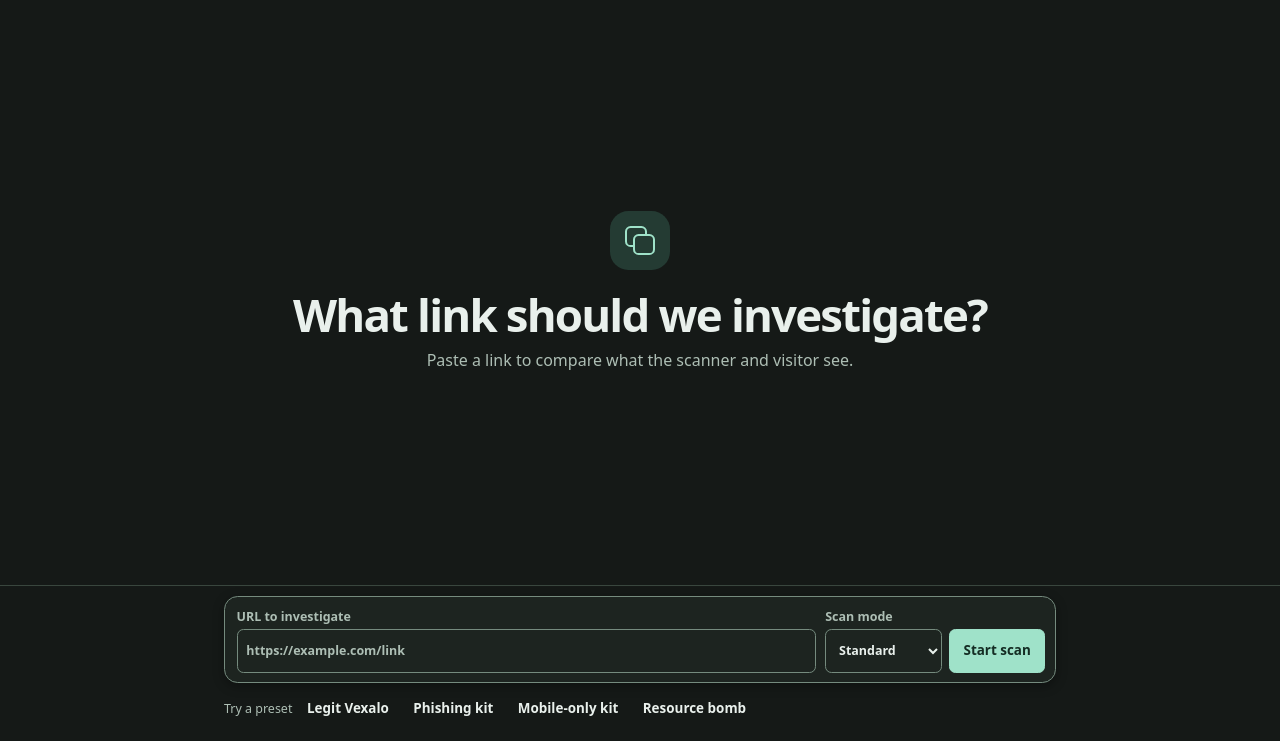
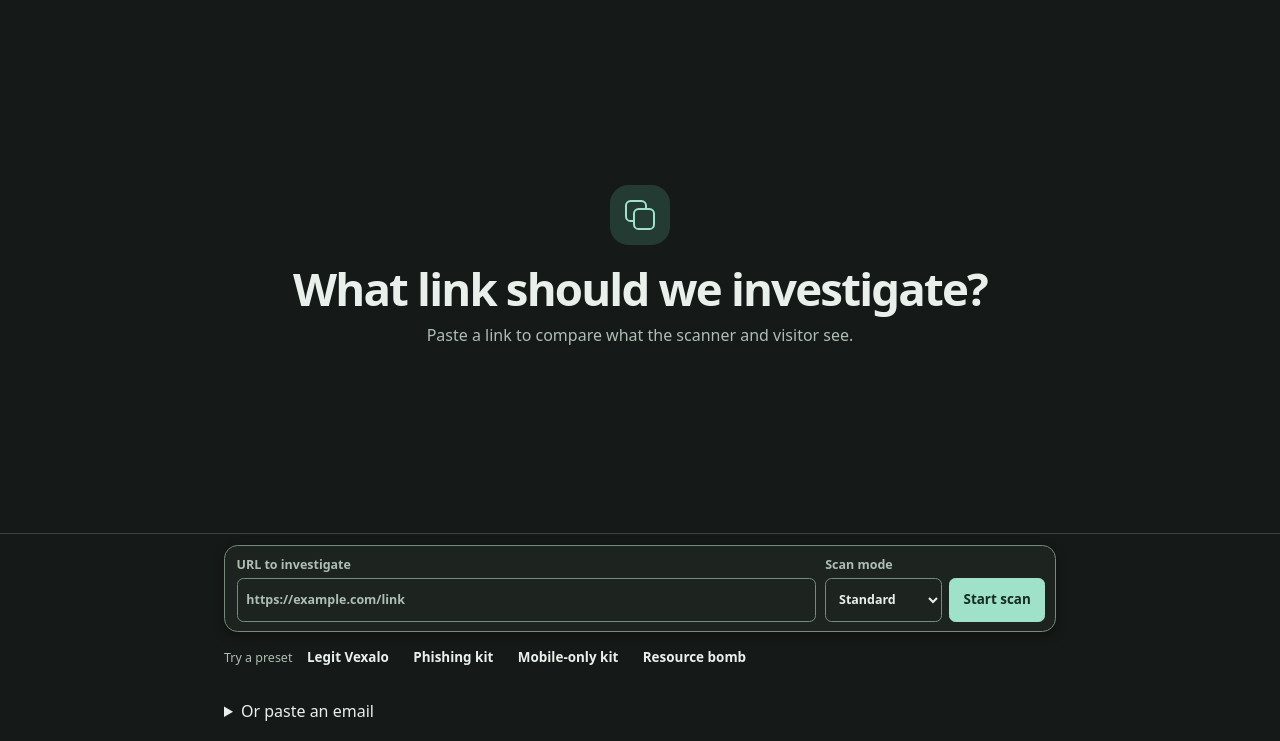
Before and after one commit to rov33r/Phish-Detonator, a FastAPI app: page / in a window 1280 px wide. Shown: the part 59-800 px from the top of the page. Run offline with FastAPI, Linux system fonts and the light colour scheme.

Commit message:
c: handle real investigation events and preview pasted email

```diff
--- a/app/main.py
+++ b/app/main.py
@@ -13,7 +13,9 @@ from uuid import uuid4
 from fastapi import FastAPI, HTTPException, Request
 from fastapi.responses import FileResponse, PlainTextResponse, StreamingResponse
 from fastapi.staticfiles import StaticFiles
-from pydantic import BaseModel, HttpUrl
+from pydantic import BaseModel, Field, HttpUrl
+
+from app.email_intake import extract_links, flags
 
 ROOT = Path(__file__).resolve().parent
 PRESETS = {
@@ -148,7 +150,8 @@ def demo_events(url, mode):
             "checks": [{"name": "Synthetic values only", "ok": True}],
             "decision": "auto_approved", "reason": "The simulated submission uses only decoy placeholders.",
         }
-        trail.append(host)
+        if scam:
+            trail.append(host)
         receipt = f"{victim}/network.txt"
         yield "request_seen", {"visit": victim, "method": "POST", "host": host, "url": f"https://{host}/submit"}
         yield "decoy_sent", {"host": host, "url": f"https://{host}/submit", "field": "password", "encoding": "plain"}
@@ -233,6 +236,19 @@ app.mount("/static", StaticFiles(directory=ROOT / "static"), name="static")
 class ScanInput(BaseModel):
     url: HttpUrl
     mode: Literal["standard", "high_risk"] = "standard"
+
+
+class EmailPreviewInput(BaseModel):
+    email_text: str = Field(min_length=1, max_length=50_000)
+
+
+@app.post("/api/email-preview")
+async def email_preview(body: EmailPreviewInput):
+    try:
+        links = extract_links(body.email_text)
+        return {"links": links, "flags": flags(body.email_text, links)}
+    except ValueError as error:
+        raise HTTPException(422, "The email could not be parsed") from error
 
 
 class DecisionInput(BaseModel):
--- a/app/static/app.css
+++ b/app/static/app.css
@@ -227,3 +227,20 @@ button[aria-pressed="true"] { color: var(--accent); border-color: var(--accent);
 .detection-list li[data-state="flagged"] span { color: inherit; }
 @media (max-width: 35rem) { .detection-list { grid-template-columns: minmax(0, 1fr); } }
 @media (prefers-reduced-motion: reduce) { .browser-state[data-state="running"]::before { animation: none; } }
+
+.email-input { margin-top: .75rem; }
+.email-input summary { cursor: pointer; width: fit-content; padding-block: .45rem; }
+.email-input form { display: grid; gap: .5rem; justify-items: start; }
+.email-input textarea {
+  width: min(100%, 52rem); resize: vertical; font: inherit; color: inherit;
+  background: var(--surface); border: 1px solid currentColor; border-radius: .5rem; padding: .65rem;
+}
+.email-triage { margin-top: .75rem; }
+#legitimate-check, [data-hypothesis="refuted-legitimate"] .row-title span {
+  color: var(--risk); font-weight: 650;
+}
+
+#email-text { accent-color: var(--accent); }
+.email-triage { border-bottom: 1px solid var(--rule); padding-top: .65rem; }
+.email-triage h2 { font-size: 1rem; }
+.email-input[open] { max-height: min(40dvh, 17rem); overflow-y: auto; }
--- a/app/static/app.js
+++ b/app/static/app.js
@@ -28,7 +28,8 @@ const counterIds = ["created", "destroyed", "requests", "blocked-count", "limits
 const hypothesisRows = new Map();
 const sandboxRows = new Map();
 const stepReasons = new Map();
-const passwordHosts = new Set();
+const observedHosts = new Map();
+const thirdPartyHosts = new Set();
 let scanId;
 let source;
 let lastEvent = 0;
@@ -227,7 +228,7 @@ function summarizeChecks(payload) {
   const destinations = payload.password_sent_to;
   if (destinations?.length && payload.reasons.some((reason) => reason.signal === "S1")) {
     setCheck("password", `Third-party destination: ${destinations.join(", ")}`, "flagged");
-  } else if (passwordHosts.size) {
+  } else if ([...observedHosts.values()].some((fields) => fields.has("password"))) {
     setCheck("password", "Password observed. No third-party destination cited.", "finished");
   } else {
     setCheck("password", "No password submission observed", "finished");
@@ -237,12 +238,47 @@ function summarizeChecks(payload) {
   }
 }
 
+function renderTrail() {
+  const list = byId("trail");
+  list.replaceChildren();
+  for (const host of thirdPartyHosts) {
+    if (!observedHosts.has(host)) observedHosts.set(host, new Set(["password"]));
+  }
+  for (const [host, fields] of observedHosts) {
+    const label = element("strong", host);
+    if (thirdPartyHosts.has(host)) label.dataset.tone = "risk";
+    const detail = thirdPartyHosts.has(host) ? "Third-party password destination" :
+      fields.has("password") ? "Password observed" : "Email observed";
+    appendRow("trail", label, element("p", detail, "subtle"));
+  }
+  byId("trail-empty").hidden = observedHosts.size > 0;
+  list.hidden = observedHosts.size === 0;
+}
+
+function renderEmailTriage({ links, flags }) {
+  const section = byId("email-triage");
+  section.hidden = false;
+  for (const id of ["email-links", "email-flags"]) byId(id).replaceChildren();
+  byId("email-triage-summary").textContent = links.length
+    ? `${links.length} ${links.length === 1 ? "link" : "links"} found`
+    : "No web links found.";
+  for (const link of links) {
+    const row = appendRow("email-links", element("strong", link.url));
+    if (link.shown_text && link.shown_text !== link.url) row.append(element("p", link.shown_text, "subtle"));
+    if (link.picked) row.append(element("p", link.reason || "Selected for investigation", "subtle"));
+  }
+  for (const flag of flags) appendRow("email-flags", element("p", flag.detail, "subtle"));
+  byId("email-links").hidden = links.length === 0;
+  byId("email-flags").hidden = flags.length === 0;
+}
+
 const render = {
   scan_started(event, p) {
     byId("email").textContent = p.decoy_email;
     byId("password").textContent = "••••••••••••••••";
     activity(event, "Scan started", p.url);
   },
+  email_triage(event, p) { renderEmailTriage(p); },
   scan_queued(event, p) {
     status(`Queued · position ${p.position}`, "running");
     activity(event, "Scan queued");
@@ -270,6 +306,11 @@ const render = {
     entry.detail.textContent = p.reason;
     entry.row.querySelectorAll("a").forEach((link) => link.remove());
     entry.row.append(...citeLinks(p.evidence));
+    if (p.id === "H4" && p.status === "refuted") {
+      entry.row.dataset.hypothesis = "refuted-legitimate";
+      byId("legitimate-check").hidden = false;
+      activity(event, "Legitimate login ruled out", p.reason);
+    }
   },
   dispatch(event, p) {
     setVisitState(p.visit, "Dispatched", "running");
@@ -319,12 +360,13 @@ const render = {
   request_seen() { increment("requests"); },
   probe_seen() { increment("probes"); },
   decoy_sent(event, p) {
-    if (p.field !== "password" || passwordHosts.has(p.host)) return;
-    passwordHosts.add(p.host);
-    setCheck("password", `Decoy password observed at ${p.host}`, "observed");
-    byId("trail-empty").hidden = true;
-    appendRow("trail", element("strong", p.host));
-    activity(event, "Decoy password observed", p.host);
+    if (!observedHosts.has(p.host)) observedHosts.set(p.host, new Set());
+    const fields = observedHosts.get(p.host);
+    if (fields.has(p.field)) return;
+    fields.add(p.field);
+    if (p.field === "password") setCheck("password", `Decoy password observed at ${p.host}`, "observed");
+    renderTrail();
+    activity(event, `Decoy ${p.field} observed`, p.host);
   },
   request_blocked(event, p) {
     increment("blocked-count");
@@ -374,13 +416,16 @@ const render = {
   },
   verdict(event, p) {
     summarizeChecks(p);
+    thirdPartyHosts.clear();
+    for (const host of p.password_sent_to) thirdPartyHosts.add(host);
+    renderTrail();
     const stamp = byId("verdict");
     const label = p.verdict === "Scam" ? "Phishing" : p.verdict;
     stamp.textContent = label;
     activeResult = label;
     stamp.dataset.tone = { Phishing: "risk", Suspicious: "warn", "No evidence found": "good" }[label];
     for (const reason of p.reasons) {
-      appendRow("reasons", element("strong", `${reason.signal} · ${reason.text}`), ...citeLinks(reason.evidence));
+      appendRow("reasons", element("strong", `${reason.signal} · ${reason.signal === "S3" ? "Context · " : ""}${reason.text}`), ...citeLinks(reason.evidence));
     }
     if (p.untested.length) {
       byId("untested").hidden = false;
@@ -393,7 +438,14 @@ const render = {
     stop("Investigation complete", "complete");
   },
   decision(event, p) { recordDecision(p); },
-  error(event, p) { stop(`${p.where}: ${p.message}`, "error"); },
+  error(event, p) {
+    if (p.where === "investigator" && p.message.includes("Planner unavailable, rules only")) {
+      byId("planner-fallback").hidden = false;
+      activity(event, "Planner unavailable, rules only");
+      return;
+    }
+    stop(`${p.where}: ${p.message}`, "error");
+  },
 };
 
 function stop(message, state) {
@@ -423,7 +475,7 @@ function reset() {
   activeResult = undefined;
   document.querySelector(".workspace").replaceWith(initialWorkspace.cloneNode(true));
   for (const id of counterIds) byId(id).textContent = "0";
-  for (const cache of [hypothesisRows, sandboxRows, stepReasons, passwordHosts]) cache.clear();
+  for (const cache of [hypothesisRows, sandboxRows, stepReasons, observedHosts, thirdPartyHosts]) cache.clear();
   lastEvent = 0;
   scanId = undefined;
   byId("case-id").textContent = "";
@@ -517,3 +569,21 @@ fetch("/api/health")
     if (!demo && !scanId && !startButton.disabled) status("Simulated scans are disabled", "error");
   })
   .catch(() => status("Could not check service status", "error"));
+
+byId("email-form").addEventListener("submit", async (event) => {
+  event.preventDefault();
+  const button = byId("email-preview-button");
+  const message = byId("email-preview-status");
+  button.disabled = true;
+  message.textContent = "Checking email…";
+  try {
+    const result = await post("/api/email-preview", { email_text: byId("email-text").value });
+    renderEmailTriage(result);
+    byId("email-triage").scrollIntoView({ block: "nearest" });
+    message.textContent = "Email preview ready. No links were opened.";
+  } catch (error) {
+    message.textContent = error.message;
+  } finally {
+    button.disabled = false;
+  }
+});
--- a/app/templates/index.html
+++ b/app/templates/index.html
@@ -29,6 +29,14 @@
       <p class="intro">Paste a link to compare what the scanner and visitor see.</p>
     </section>
     <section class="conversation" aria-label="Investigation conversation">
+      <section class="surface email-triage" id="email-triage" aria-labelledby="email-triage-heading" hidden>
+        <div class="section-head"><h2 id="email-triage-heading">Email triage</h2></div>
+        <div class="section-body">
+          <p id="email-triage-summary" class="subtle"></p>
+          <ul class="clean rows" id="email-links" aria-label="Detected links"></ul>
+          <ul class="clean rows" id="email-flags" aria-label="Email indicators"></ul>
+        </div>
+      </section>
       <div id="conversation-history"></div>
       <div class="exchange" id="active-exchange" hidden>
         <div class="prompt-message"><span>You</span><p id="submitted-url"></p></div>
@@ -112,6 +120,7 @@
                     <span class="skeleton-line"></span><span class="skeleton-line"></span>
                   </div>
                   <p class="stamp" id="verdict">Awaiting evidence</p>
+                  <p id="legitimate-check" class="subtle" hidden>Legitimate login ruled out</p>
                   <p id="decision" class="subtle" role="status">The verdict appears after the scan.</p>
                   <ul class="clean rows" id="reasons" hidden></ul>
                   <ul class="clean rows" id="rejected" hidden aria-label="Rejected claims"></ul>
@@ -151,6 +160,7 @@
                   <div class="text-skeleton" id="plan-skeleton" aria-hidden="true" hidden>
                     <span class="skeleton-line"></span><span class="skeleton-line"></span>
                   </div>
+                  <p id="planner-fallback" class="subtle" role="status" hidden>Planner unavailable, rules only</p>
                   <p id="plan" class="subtle">The investigator’s plan and hypotheses will appear here.</p>
                   <ul class="clean rows" id="hypotheses" hidden></ul>
                 </div>
@@ -188,6 +198,15 @@
         <button type="button" data-url="https://vexalo-docs.example/m/" aria-pressed="false">Mobile-only kit</button>
         <button type="button" data-url="https://vexalo-docs.example/bomb" aria-pressed="false">Resource bomb</button>
       </div>
+    <details class="email-input">
+      <summary>Or paste an email</summary>
+      <form id="email-form">
+        <label for="email-text">Email text or HTML</label>
+        <textarea id="email-text" rows="5" maxlength="50000" required></textarea>
+        <button type="submit" id="email-preview-button">Preview email</button>
+        <p id="email-preview-status" class="subtle" role="status"></p>
+      </form>
+    </details>
   </div></div>
 </body>
 </html>
```
Also changed, not shown: tests/test_main.py (+20 -0 lines).
